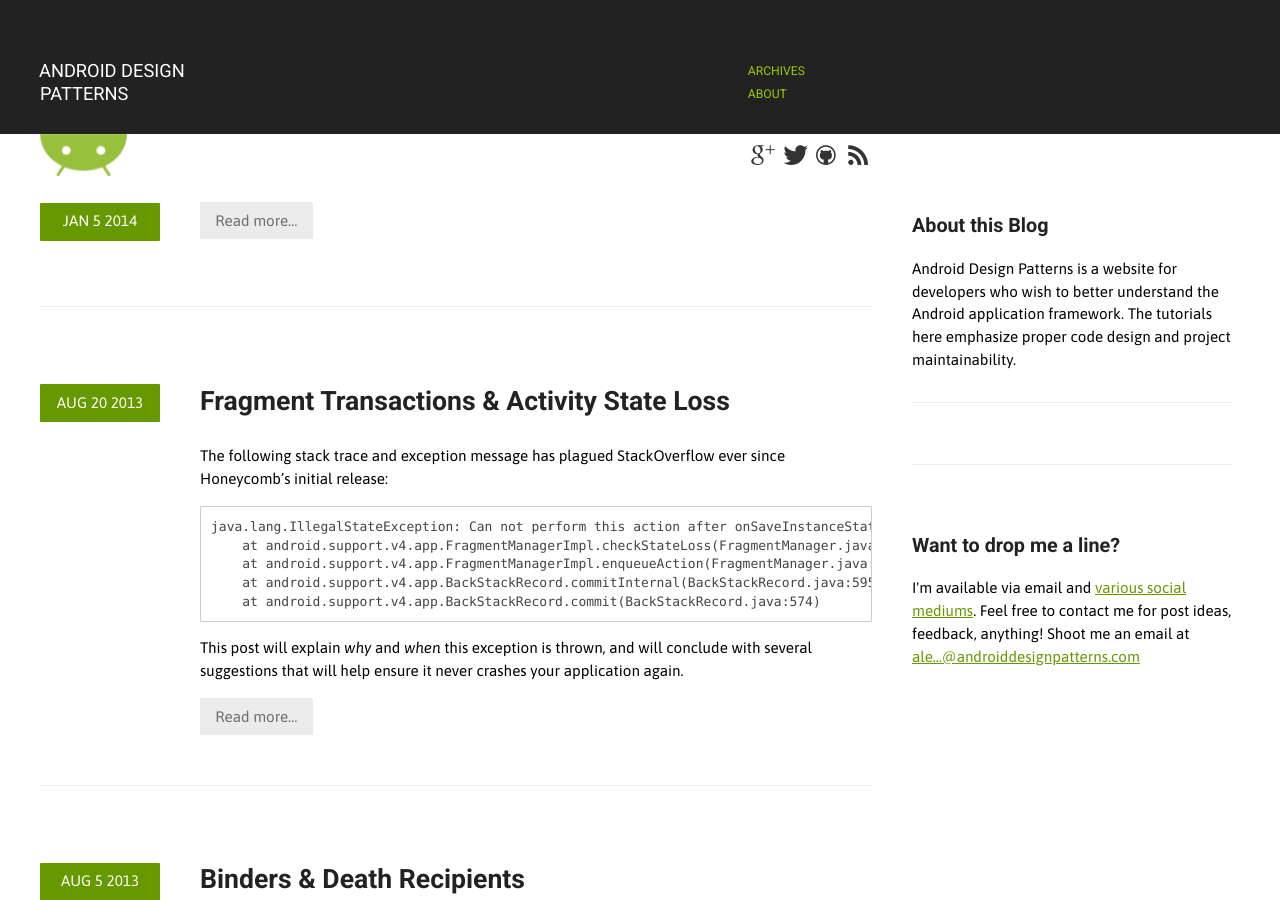
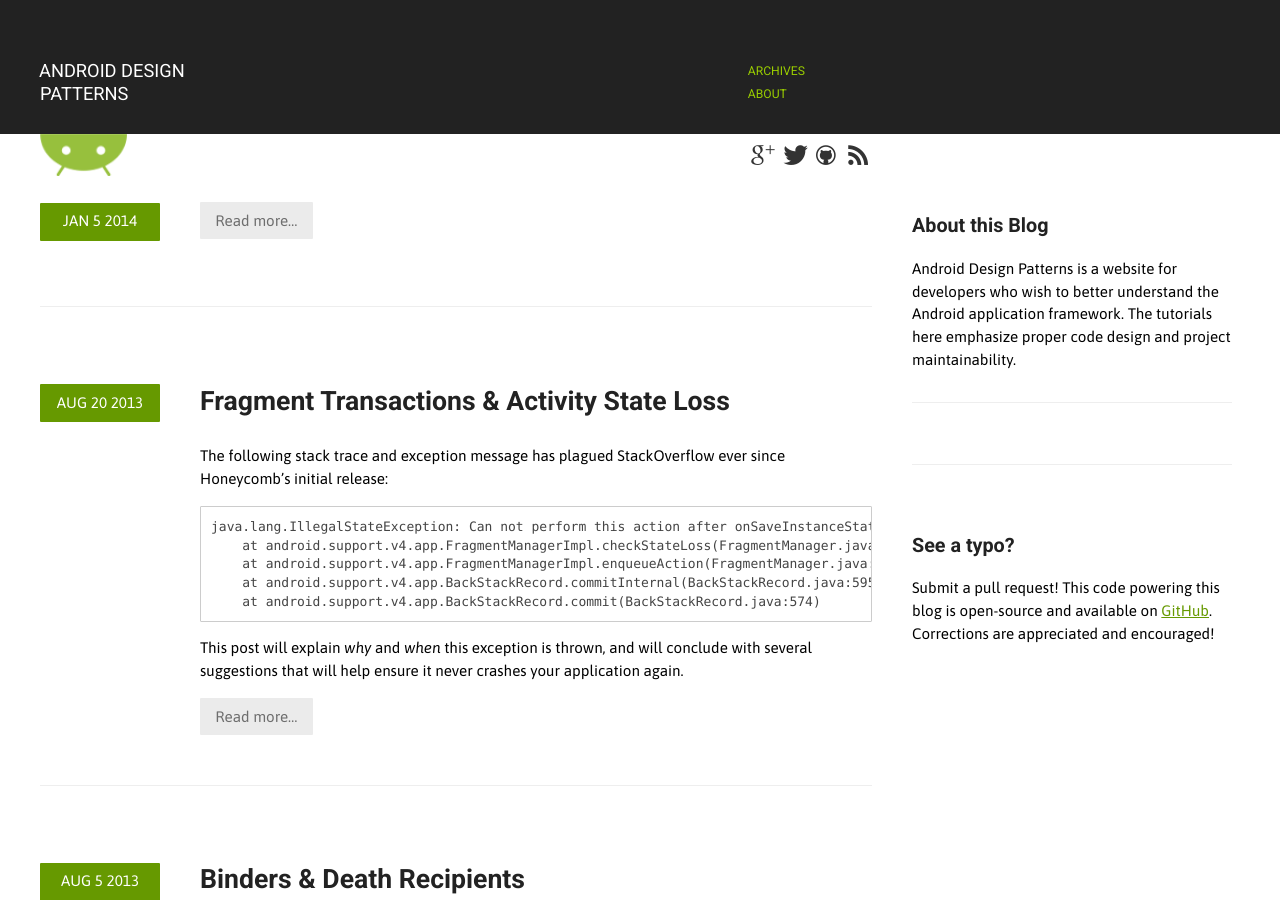
Before and after one commit to alexjlockwood/AndroidDesignPatterns, a Jekyll site: the page built from index.html, in a window 1280 px wide and 900 px high. Built offline with Jekyll 4.4.1, drawn with Linux system fonts in a browser that asks for light colours; Markdown is read by kramdown in place of the engine named in the settings; the list of posts is cut into pages by our own code; comment, search, counter and statistics services are not loaded.

Commit message:
Changed box contents

```diff
--- a/_layouts/default.html
+++ b/_layouts/default.html
@@ -43,14 +43,11 @@
         <p>{{ site.name }} is a website for developers who wish to better understand the Android application framework. The tutorials here emphasize proper code design and project maintainability.</p>
       </div>
       <div class="box gbadge">
-        <!-- Google+ badge -->
         <div class="g-person" data-href="//plus.google.com/+AlexLockwood" data-rel="author"></div>
       </div>
       <div class="box">
-        <h3>Want to drop me a line?</h3>
-        <p>I'm available via email and <a href="/about/">various social mediums</a>.
-        Feel free to contact me for post ideas, feedback, anything! Shoot me an email at
-        <a href="http://www.google.com/recaptcha/mailhide/d?k=01rHozPyLYV_7GGdj84QT96A==&amp;c=af5NNqHv1RgyYUun2HkuI8SpiLLbJZX6wf60SEI25N0=" title="Reveal this e-mail address">ale...@androiddesignpatterns.com</a></p>
+        <h3>See a typo?</h3>
+        <p>Submit a pull request! This code powering this blog is open-source and available on <a href="https://github.com/alexjlockwood/alexjlockwood.github.io/tree/master/_posts">GitHub</a>. Corrections are appreciated and encouraged!</p>
       </div>
     </div>
 
```
